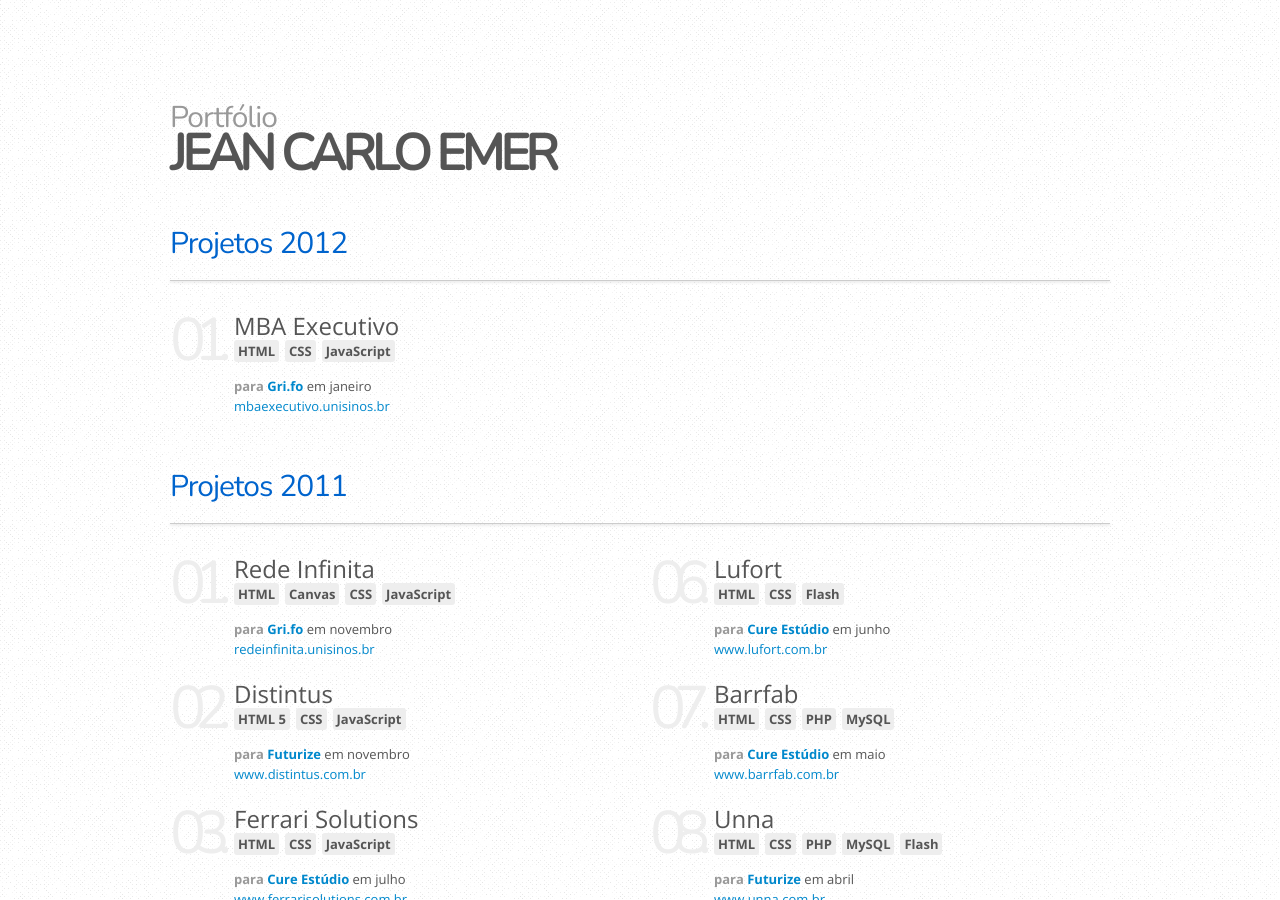
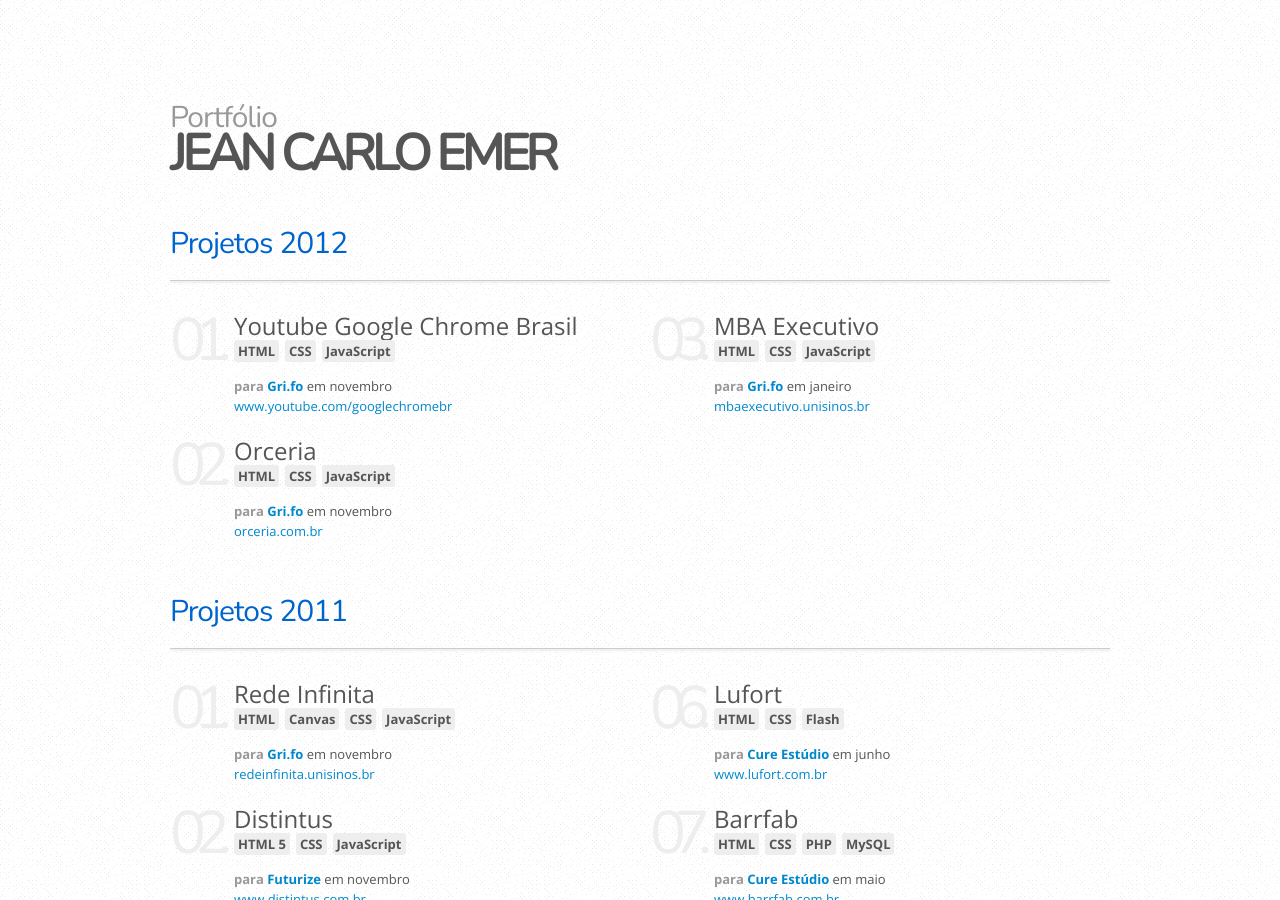
Before and after one commit to jcemer/personal-website, a Jekyll site: the page built from portfolio.html, in a window 1280 px wide and 900 px high. Built offline with Jekyll 4.4.1, drawn with Linux system fonts in a browser that asks for light colours; Markdown is read by kramdown in place of the engine named in the settings.

Commit message:
Updating projects

```diff
--- a/portfolio.html
+++ b/portfolio.html
@@ -6,6 +6,36 @@ title: Portfólio
 			<article>
 				<h1>Projetos 2012</h1>
 				<div class="row">
+					<ol class="span6">
+						<li>
+							<h2>Youtube Google Chrome Brasil
+								<ul class="tags">
+									<li>HTML</li>
+									<li>CSS</li>
+									<li>JavaScript</li>
+								</ul>
+							</h2>
+							<p>
+								<strong>para <a href="http://gri.fo" target="_blank">Gri.fo</a></strong>
+								em <time>novembro</time>
+							</p>
+							<p><a href="http://www.youtube.com/googlechromebr" target="_blank">www.youtube.com/googlechromebr</a></p>
+						</li>
+						<li>
+							<h2>Orceria
+								<ul class="tags">
+									<li>HTML</li>
+									<li>CSS</li>
+									<li>JavaScript</li>
+								</ul>
+							</h2>
+							<p>
+								<strong>para <a href="http://gri.fo" target="_blank">Gri.fo</a></strong>
+								em <time>novembro</time>
+							</p>
+							<p><a href="http://orceria.com.br" target="_blank">orceria.com.br</a></p>
+						</li>
+					</ol>
 					<ol class="span6">
 						<li>
 							<h2>MBA Executivo
```
